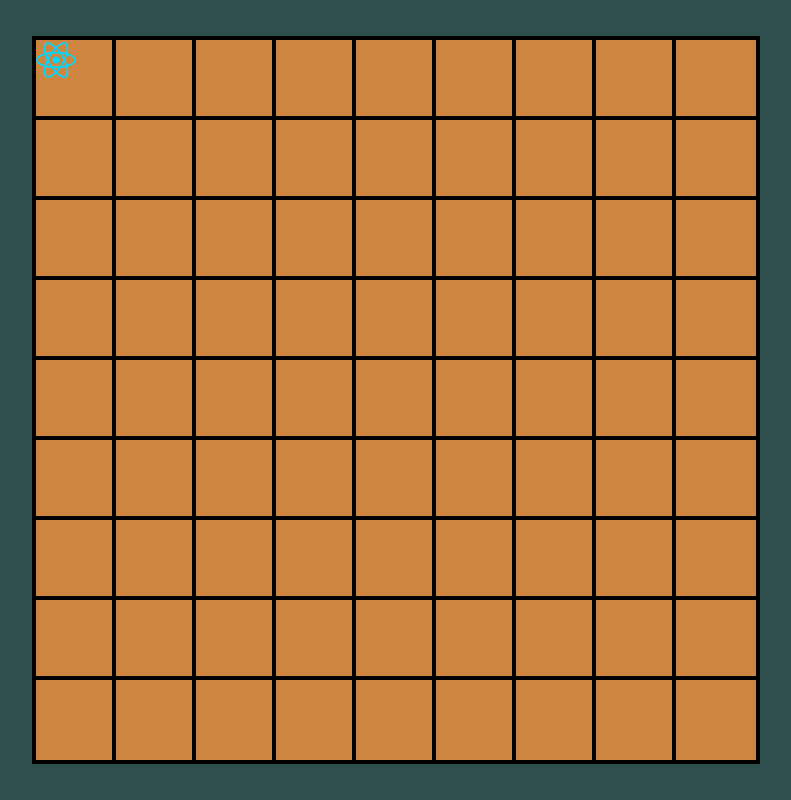
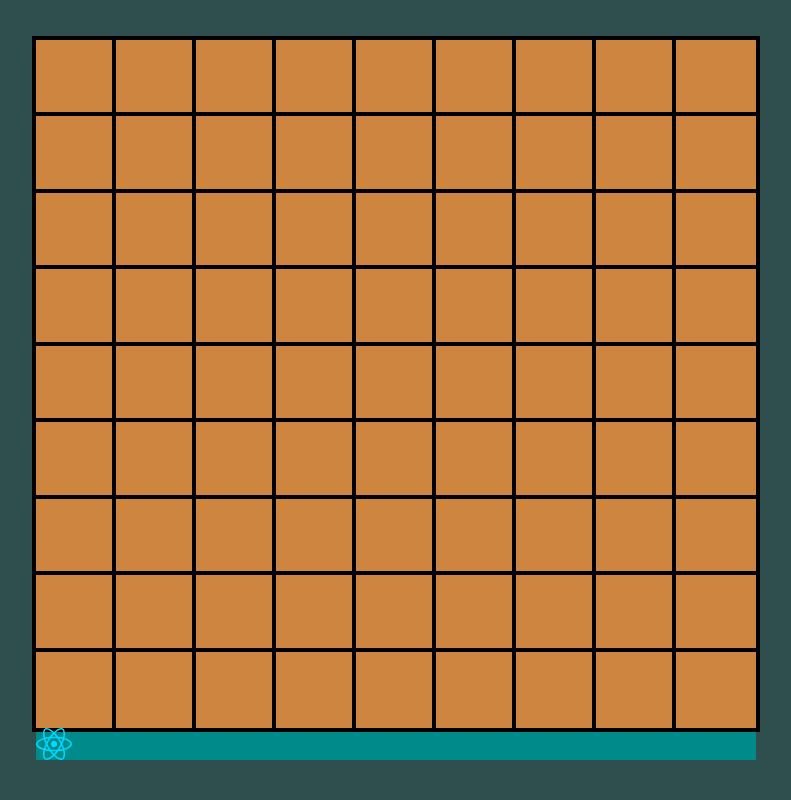
Before and after one commit to DaviHynh/Map-Visualization-Test, a React (Vite) app: page / in a window 1280 px wide. Shown: the whole page, without its empty margins (244-1035 px from the left). Built offline with nearby package versions, Linux system fonts and the light colour scheme.

Commit message:
Small css change

```diff
--- a/src/App.css
+++ b/src/App.css
@@ -37,14 +37,18 @@ body {
   width: 100%;
   height: 100%;
 
+  display: flex;
+  align-items: center;
+  justify-content: center;
+
   /* border-bottom: .5vmin solid;
   border-right: .5vmin solid; */
 
   outline: .5vmin solid;
 }
 
-.mainArea > img{
-  position: absolute;
+.mainArea > div > img{
+  /* position: absolute; */
   width: 5vh;
   height: 5vh;
   max-width: 5vmin;
```
